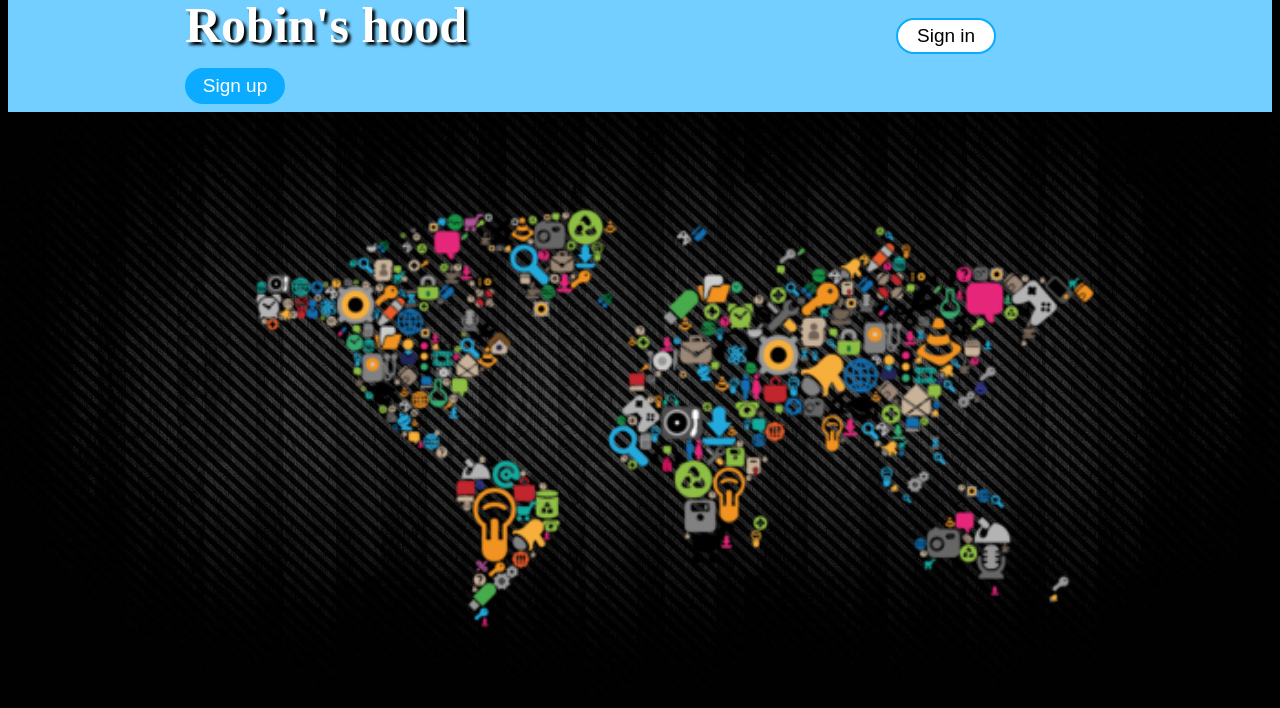
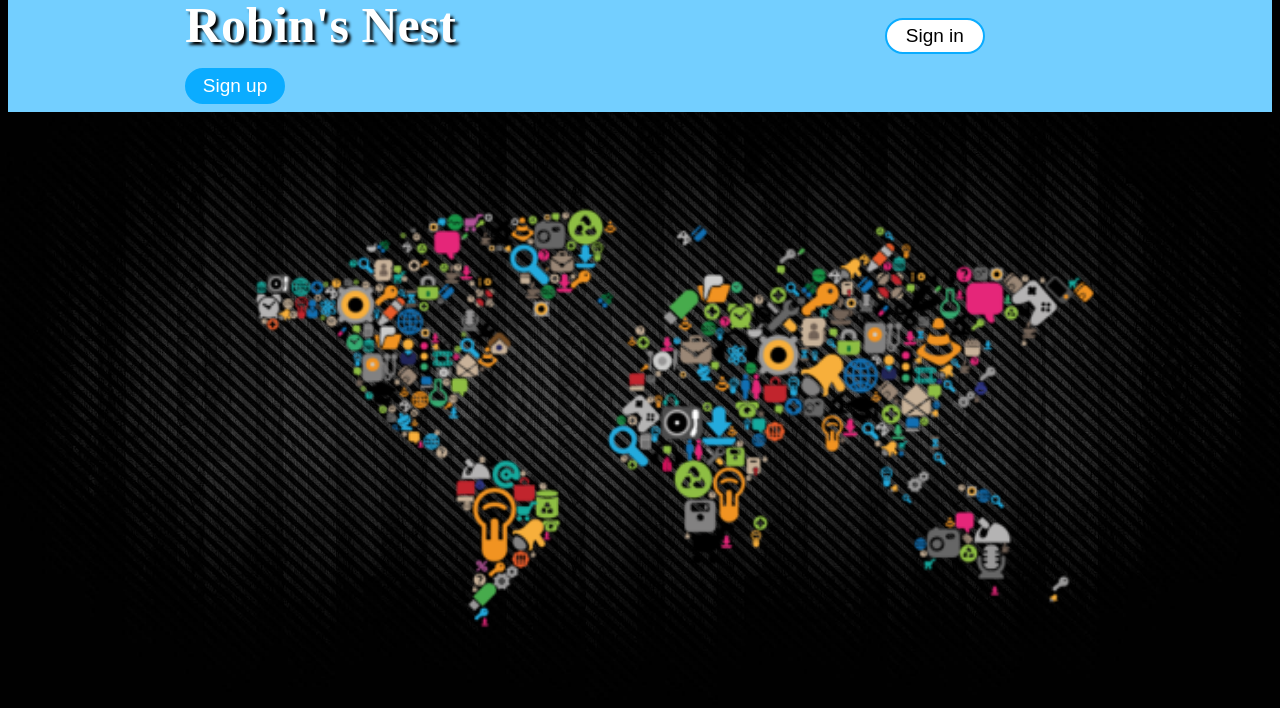
Before and after one commit to chaudhariu/Social-Networking-site-, a PHP site: page / in a window 1280 px wide. Shown: the top 708 px of the page. Run offline with PHP 8.4, Linux system fonts and the light colour scheme.

Commit message:
Update index.php

```diff
--- a/index.php
+++ b/index.php
@@ -11,7 +11,7 @@
 	<div id="header">
 		<div class="head-view">
 			<ul>
-				<li><b>Robin's hood</b></li>
+				<li><b>Robin's Nest</b></li>
 				<li></li>
 				<li></li>
 				<li></li>
```
